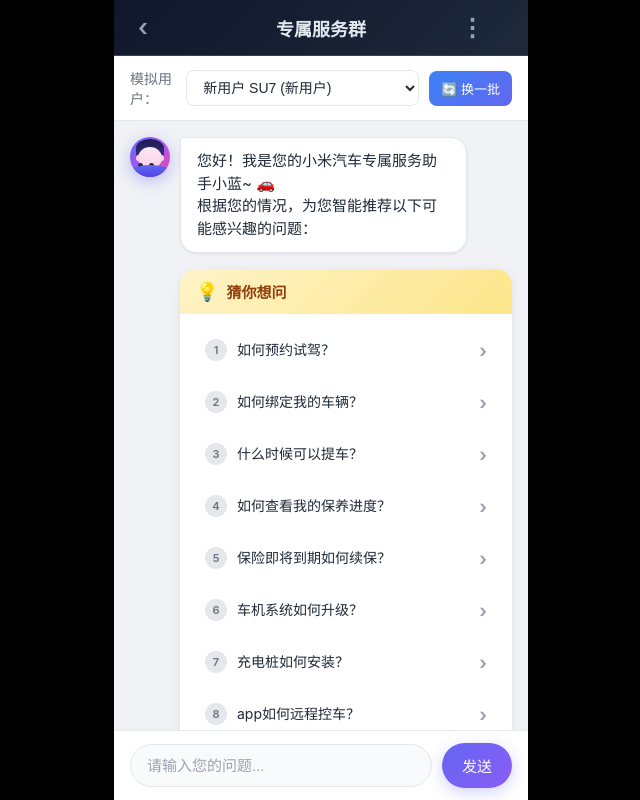
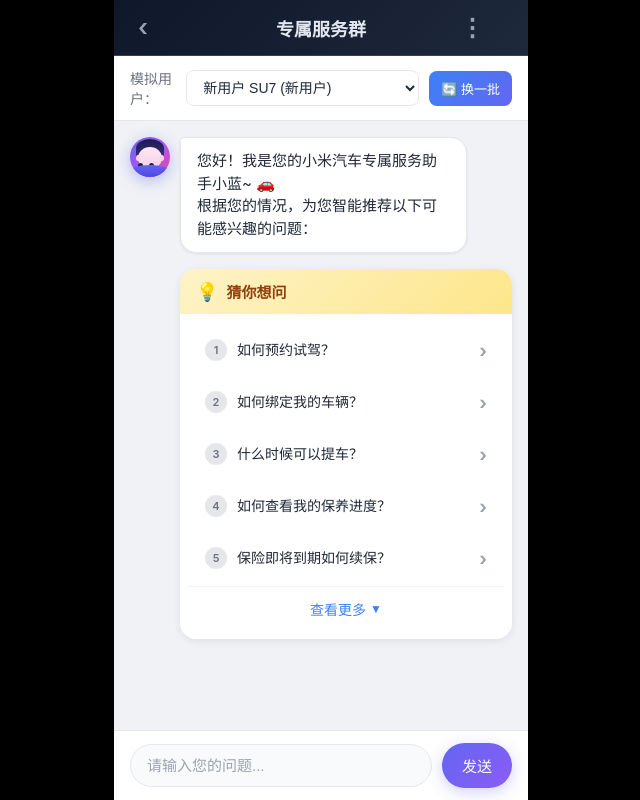
Before and after one commit to rancho718/opencode-demo, a website: page index.html in a window 1280 px wide. Shown: the whole page, without its empty margins (319-959 px from the left). Drawn offline with Linux system fonts and the light colour scheme.

Commit message:
Feat: Add 'Show More' button for recommendations > 5

```diff
--- a/app.js
+++ b/app.js
@@ -89,6 +89,7 @@
 
 let currentQuestions = [];
 let currentUserFeatures = null;
+let isQuestionsExpanded = false;
 
 // 初始化
 document.addEventListener('DOMContentLoaded', async () => {
@@ -183,6 +184,9 @@
   const questionList = document.getElementById('questionList');
   questionList.innerHTML = '<div class="loading">正在智能推荐...</div>';
 
+  // 重置展开状态
+  isQuestionsExpanded = false;
+
   // 模拟网络延迟
   setTimeout(() => {
     // 直接调用本地算法，不再请求 /api/recommend
@@ -201,13 +205,37 @@
     return;
   }
 
-  questionList.innerHTML = questions.map(q => `
+  // 决定显示数量
+  const limit = isQuestionsExpanded ? questions.length : 5;
+  const displayQuestions = questions.slice(0, limit);
+  const hasMore = questions.length > 5;
+
+  let html = displayQuestions.map(q => `
     <div class="question-item" data-id="${q.id}" onclick="showAnswer('${q.id}')">
       <span class="question-rank">${q.rank}</span>
       <span class="question-text">${q.question}</span>
       <span class="question-arrow">›</span>
     </div>
   `).join('');
+
+  // 添加"更多"按钮
+  if (hasMore) {
+    const btnText = isQuestionsExpanded ? '收起' : '查看更多';
+    const iconClass = isQuestionsExpanded ? 'expanded' : '';
+    html += `
+      <button class="show-more-btn ${iconClass}" onclick="toggleShowMore()">
+        ${btnText} <span class="show-more-icon">▼</span>
+      </button>
+    `;
+  }
+
+  questionList.innerHTML = html;
+}
+
+// 切换显示更多
+function toggleShowMore() {
+  isQuestionsExpanded = !isQuestionsExpanded;
+  renderQuestions(currentQuestions);
 }
 
 // 显示答案 - 在聊天框中以对话形式出现
--- a/style.css
+++ b/style.css
@@ -462,3 +462,38 @@
   height: 28px;
   background: #e5e7eb;
 }
+
+/* 更多按钮 */
+.show-more-btn {
+  width: 100%;
+  padding: 12px;
+  background: none;
+  border: none;
+  border-top: 1px solid #f3f4f6;
+  color: #3b82f6;
+  font-size: 14px;
+  font-weight: 500;
+  cursor: pointer;
+  display: flex;
+  align-items: center;
+  justify-content: center;
+  gap: 4px;
+  transition: all 0.2s;
+}
+
+.show-more-btn:hover {
+  background-color: #f9fafb;
+}
+
+.show-more-btn:active {
+  background-color: #f3f4f6;
+}
+
+.show-more-icon {
+  font-size: 12px;
+  transition: transform 0.3s;
+}
+
+.show-more-btn.expanded .show-more-icon {
+  transform: rotate(180deg);
+}
```
